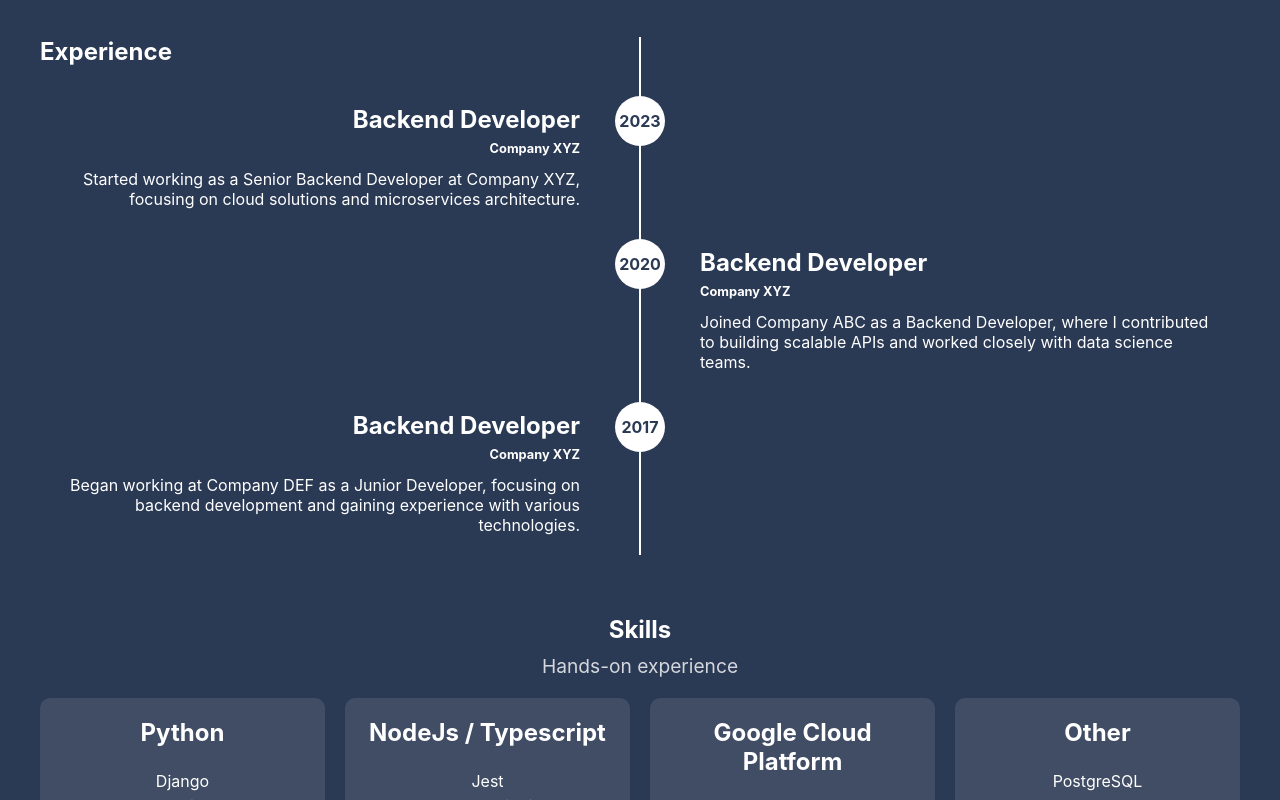
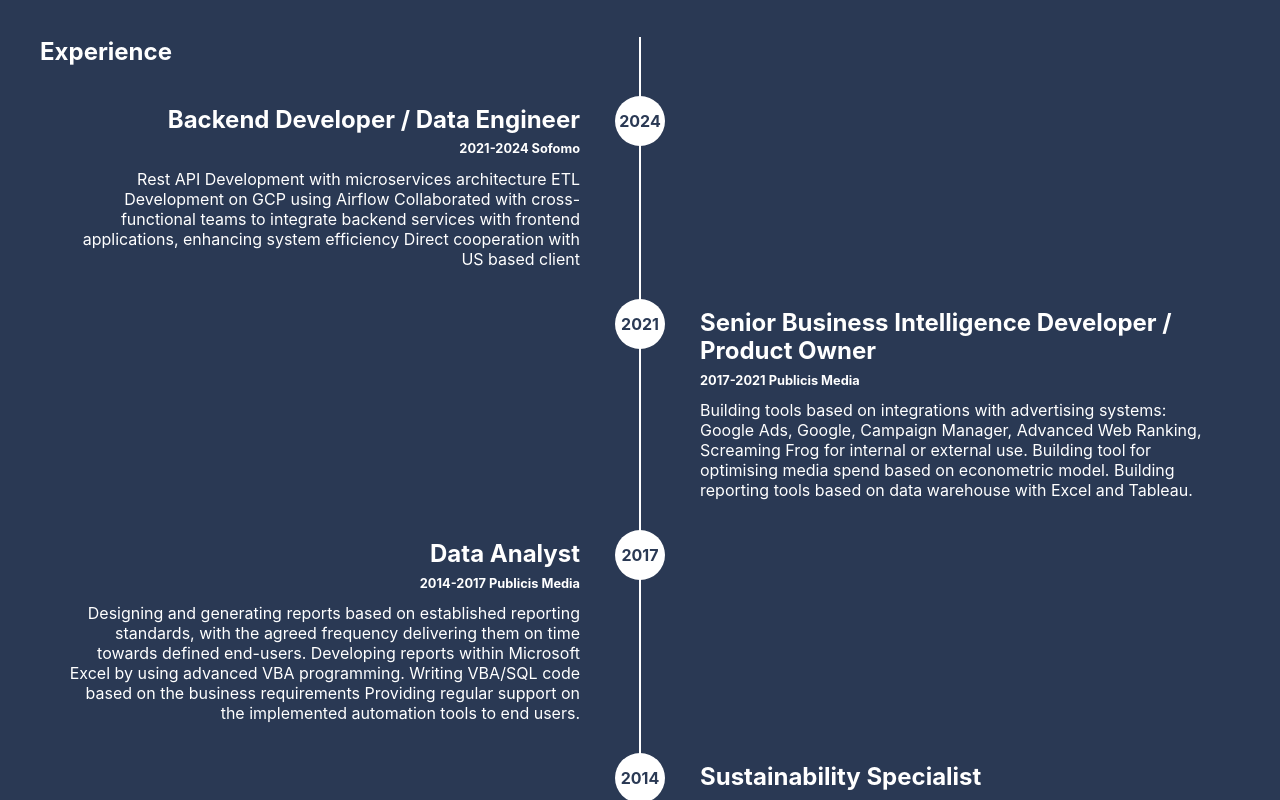
Before and after one commit to TomJan533/my-resume, a React (Create React App) app: page / in a window 1280 px wide. Shown: the part 1020-1820 px from the top of the page. Built offline with nearby package versions, Linux system fonts and the light colour scheme.

Commit message:
experience update

```diff
--- a/src/components/Experience/Experience.js
+++ b/src/components/Experience/Experience.js
@@ -8,25 +8,43 @@ const Experience = () => {
       <div className="timeline">
       <h1>Experience</h1>
         <ExpSection
-          year="2023"
-          title="Backend Developer"
-          subtitle="Company XYZ"
-          description="Started working as a Senior Backend Developer at Company XYZ, focusing on cloud solutions and microservices architecture."
+          year="2024"
+          title="Backend Developer / Data Engineer"
+          subtitle="2021-2024 Sofomo"
+          description="Rest API Development with microservices architecture
+ETL Development on GCP using Airflow
+Collaborated with cross-functional teams to integrate backend services with frontend applications, enhancing system efficiency
+Direct cooperation with US based client"
           alignment="left"
         />
         <ExpSection
-          year="2020"
-          title="Backend Developer"
-          subtitle="Company XYZ"
-          description="Joined Company ABC as a Backend Developer, where I contributed to building scalable APIs and worked closely with data science teams."
+          year="2021"
+          title="Senior Business Intelligence Developer / Product Owner"
+          subtitle="2017-2021 Publicis Media"
+          description="Building tools based on integrations with advertising systems: Google Ads, Google, Campaign Manager, Advanced Web Ranking, Screaming Frog for internal or external use.
+            Building tool for optimising media spend based on econometric model.
+            Building reporting tools based on data warehouse with Excel and Tableau."
           alignment="right"
         />
         <ExpSection
           year="2017"
-          title="Backend Developer"
-          subtitle="Company XYZ"
-          description="Began working at Company DEF as a Junior Developer, focusing on backend development and gaining experience with various technologies."
+          title="Data Analyst"
+          subtitle="2014-2017 Publicis Media"
+          description="Designing and generating reports based on established reporting standards, with the agreed frequency delivering them on time towards defined end-users.
+Developing reports within Microsoft Excel by using advanced VBA programming.
+Writing VBA/SQL code based on the business requirements
+Providing regular support on the implemented automation tools to end users."
           alignment="left"
+        />
+        <ExpSection
+          year="2014"
+          title="Sustainability Specialist"
+          subtitle="2010-2014 IKEA"
+          description="Waste flow management on local level.
+            Cooperation with local governmental units and NGOs.
+            Implementiation of CSR policy on local level.
+            Conducting internal trainings for employees."
+          alignment="right"
         />
       </div>
     </section>
```
